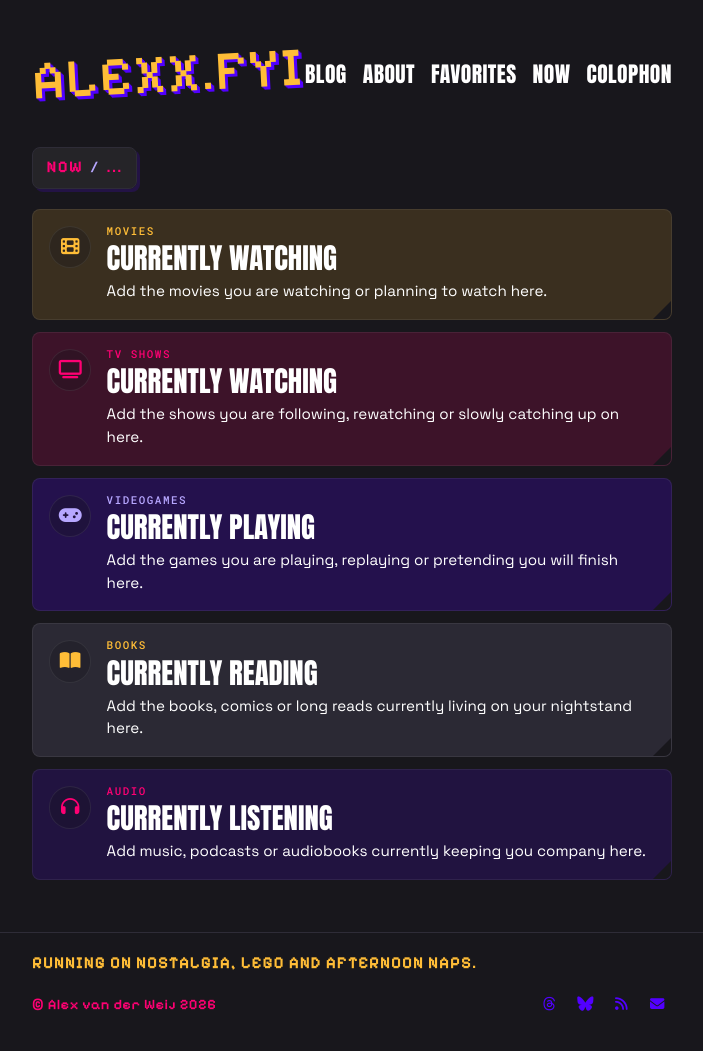
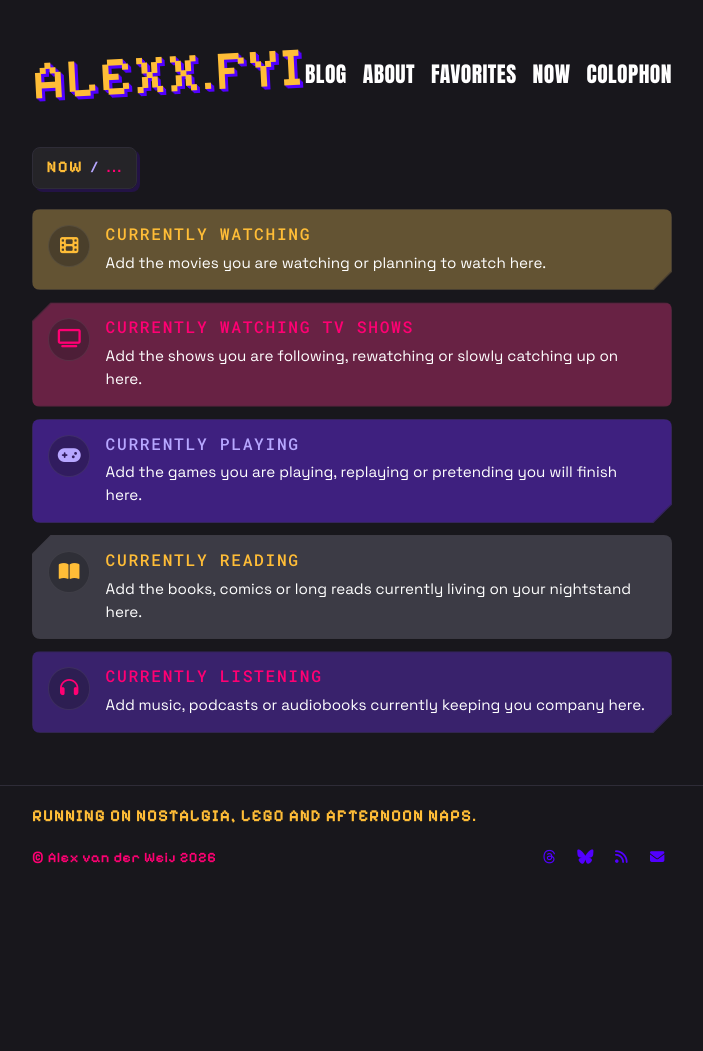
Before and after one commit to Alxndrrr/alexx.fyi, a Jekyll site: the page built from _pages/now.md, in a window 1280 px wide. Shown: the whole page, without its empty margins (288-991 px from the left). Built offline with Jekyll 4.4.1, drawn with Linux system fonts in a browser that asks for light colours; some web fonts are replaced; after the commit the page ends 904 px from its top, so only the background shows below that.

Commit message:
Now page changes

```diff
--- a/_pages/now.md
+++ b/_pages/now.md
@@ -10,7 +10,6 @@ permalink: /now/
     <i class="fa-solid fa-film"></i>
   </div>
   <div class="now-card__body">
-    <p class="now-card__label">Movies</p>
     <h2>Currently watching</h2>
     <p>Add the movies you are watching or planning to watch here.</p>
   </div>
@@ -21,8 +20,7 @@ permalink: /now/
     <i class="fa-solid fa-tv"></i>
   </div>
   <div class="now-card__body">
-    <p class="now-card__label">TV shows</p>
-    <h2>Currently watching</h2>
+    <h2>Currently watching TV shows</h2>
     <p>Add the shows you are following, rewatching or slowly catching up on here.</p>
   </div>
 </section>
@@ -32,7 +30,6 @@ permalink: /now/
     <i class="fa-solid fa-gamepad"></i>
   </div>
   <div class="now-card__body">
-    <p class="now-card__label">Videogames</p>
     <h2>Currently playing</h2>
     <p>Add the games you are playing, replaying or pretending you will finish here.</p>
   </div>
@@ -43,7 +40,6 @@ permalink: /now/
     <i class="fa-solid fa-book-open"></i>
   </div>
   <div class="now-card__body">
-    <p class="now-card__label">Books</p>
     <h2>Currently reading</h2>
     <p>Add the books, comics or long reads currently living on your nightstand here.</p>
   </div>
@@ -54,7 +50,6 @@ permalink: /now/
     <i class="fa-solid fa-headphones"></i>
   </div>
   <div class="now-card__body">
-    <p class="now-card__label">Audio</p>
     <h2>Currently listening</h2>
     <p>Add music, podcasts or audiobooks currently keeping you company here.</p>
   </div>
--- a/_sass/_alexx.scss
+++ b/_sass/_alexx.scss
@@ -1150,11 +1150,12 @@ img {
   gap: 0.8rem;
 }
 
-.now-hero p {
-  color: var(--color-muted);
-  font-size: 0.98rem;
-  line-height: 1.55;
-  margin: 0;
+.now-hero .favorite-breadcrumb h1 {
+  color: var(--color-accent-yellow);
+}
+
+.now-hero .favorite-breadcrumb__dots {
+  color: var(--color-accent);
 }
 
 .now-grid {
@@ -1164,10 +1165,11 @@ img {
 
 .now-card {
   --now-card-bg: rgba(82, 0, 255, 0.22);
+  --now-card-cut: 1.15rem;
   --now-card-icon: var(--color-accent-yellow);
   background: var(--now-card-bg);
-  border: 1px solid rgba(232, 232, 232, 0.07);
   border-radius: 8px;
+  clip-path: polygon(0 0, 100% 0, 100% calc(100% - var(--now-card-cut)), calc(100% - var(--now-card-cut)) 100%, 0 100%);
   display: grid;
   gap: 0.95rem;
   grid-template-columns: auto 1fr;
@@ -1177,15 +1179,32 @@ img {
 }
 
 .now-card::after {
-  border-bottom: 1.15rem solid var(--color-paper);
-  border-left: 1.15rem solid transparent;
-  bottom: 0;
+  background: rgba(232, 232, 232, 0.08);
+  clip-path: inherit;
   content: "";
-  height: 0;
+  inset: 0;
   pointer-events: none;
   position: absolute;
-  right: 0;
-  width: 0;
+  z-index: 0;
+}
+
+.now-card::before {
+  background: var(--now-card-bg);
+  clip-path: inherit;
+  content: "";
+  inset: 1px;
+  pointer-events: none;
+  position: absolute;
+  z-index: 0;
+}
+
+.now-card > * {
+  position: relative;
+  z-index: 1;
+}
+
+.now-card:nth-child(even) {
+  clip-path: polygon(var(--now-card-cut) 0, 100% 0, 100% 100%, 0 100%, 0 var(--now-card-cut));
 }
 
 .now-card__icon {
@@ -1206,23 +1225,13 @@ img {
   min-width: 0;
 }
 
-.now-card__label {
+.now-card h2 {
   color: var(--now-card-icon);
   font-family: var(--font-micro);
-  font-size: 0.68rem;
+  font-size: clamp(0.84rem, 4.1vw, 1.02rem);
   font-weight: 500;
-  letter-spacing: 0.14em;
-  line-height: 1;
-  margin: 0 0 0.45rem;
-  text-transform: uppercase;
-}
-
-.now-card h2 {
-  color: #ffffff;
-  font-family: var(--font-display);
-  font-size: clamp(1.35rem, 7vw, 1.8rem);
-  font-weight: 400;
-  line-height: 0.95;
+  letter-spacing: 0.1em;
+  line-height: 1.1;
   margin: 0 0 0.55rem;
   text-transform: uppercase;
 }
```
